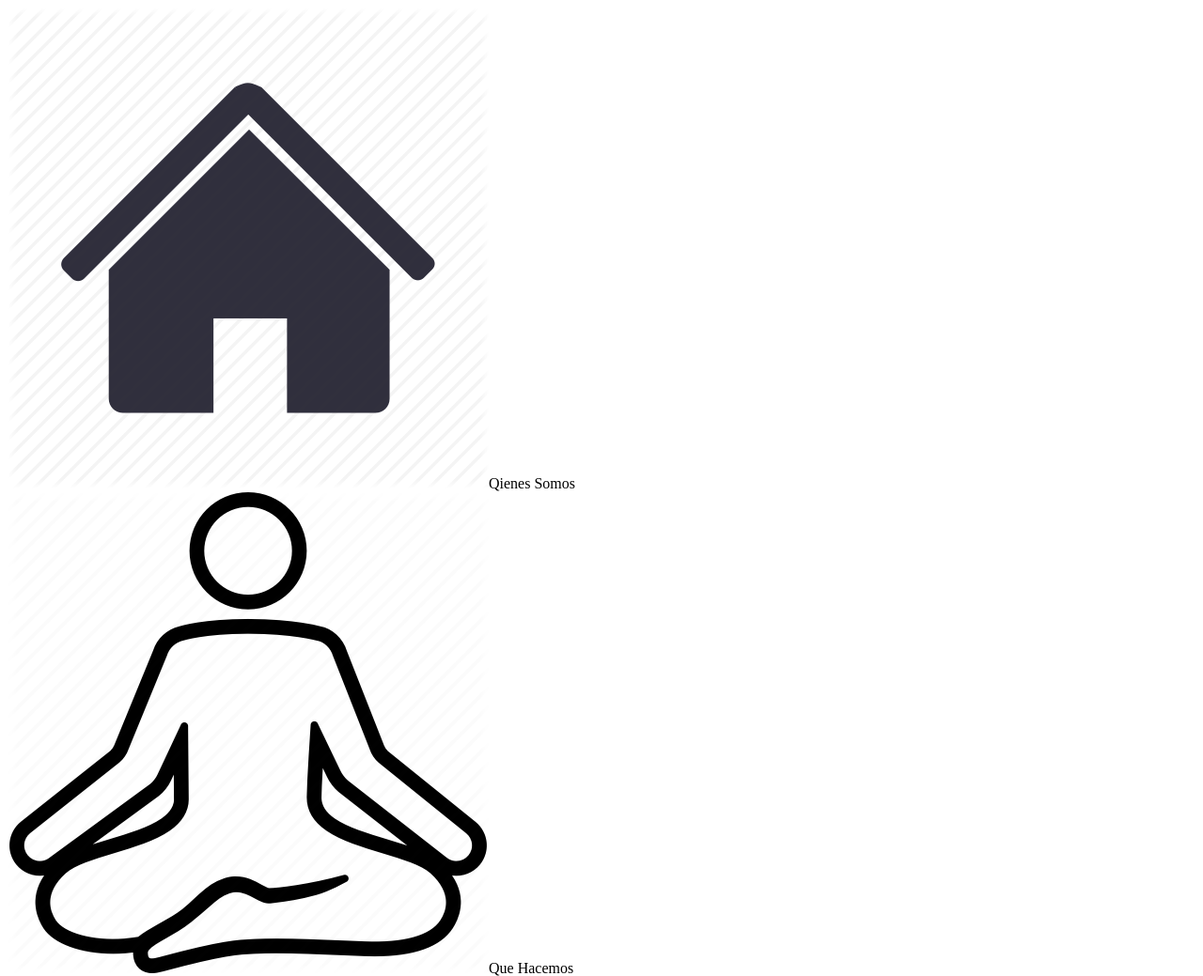
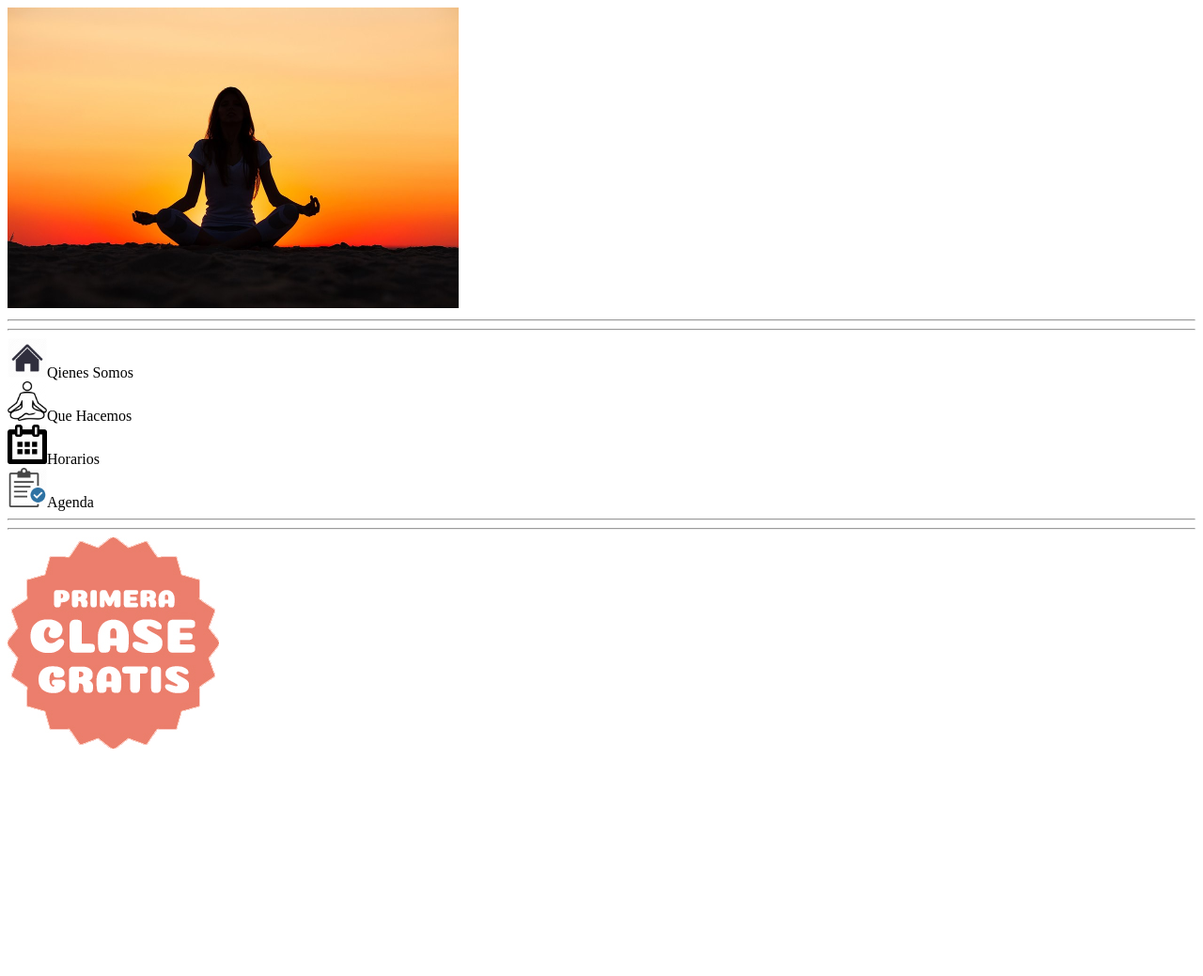
Before and after one commit to bitcoinoperated/bitcoinoperated.github.io, a plain HTML site: page index.html in a window 1280 px wide. Shown: the top 1039 px of the page at 94% size. After the commit the page ends 809 px from the top, so only its background shows below. Drawn offline with Linux system fonts and the light colour scheme.

Commit message:
Update index.html

```diff
--- a/index.html
+++ b/index.html
@@ -4,23 +4,35 @@
 <head>
   <meta charset="UTF-8">
   <title>Escuela de Yoga - Wireframe</title>
+  <base href="https://raw.githubusercontent.com/bitcoinoperated/bitcoinoperated.github.io/master/Assets/Img/Content/" target="_blank">
 </head>
 
 <body>
   <header>
 
+    <img src="Yoga Logo .jpg" alt="Yoga_Logo" height="320" width="480">
+
   </header>
+
   <main>
-    <nav id="Quienes_Somos_Button"><img src="/Imagenes/Home-512.png" alt="Home_Button">Qienes Somos</nav>
+    <hr>
+    <hr>
+    <nav id="Quienes_Somos_Button"><img src="Qienes_Somos.png" alt="Home_Button" height="42" width="42">Qienes Somos</nav>
 
-    <nav id="Que_Hacemos_Button"><img src="/Imagenes/meditation-512.png" alt="Que_Hacemos_Button">Que Hacemos</nav>
+    <nav id="Que_Hacemos_Button"><img src="Que_Hacemos-512.png" alt="Que_Hacemos_Button" height="42" width="42">Que Hacemos</nav>
 
-    <nav id="Horarios_Button"><img src="/Imagenes/Calendar-512.png"alt="Horarios_Button">Horarios</nav>
+    <nav id="Horarios_Button"><img src="Horarios-512.png" height="42" width="42" alt="Horarios_Button">Horarios</nav>
 
-    <nav id="Agenda_Button"><img src="/Imagenes/task-512.png"alt="Agenda_Button">Agenda</nav>
+    <nav id="Agenda_Button"><img src="Agenda-512.png" height="42" width="42" alt="Agenda_Button">Agenda</nav>
 
+    <hr>
+    <hr>
   </main>
+
   <footer>
+
+    <img src="Primera_Clase _Gratis.jpg" alt="Primera_Clase_Gratis">
+
   </footer>
 
 </body>
```
